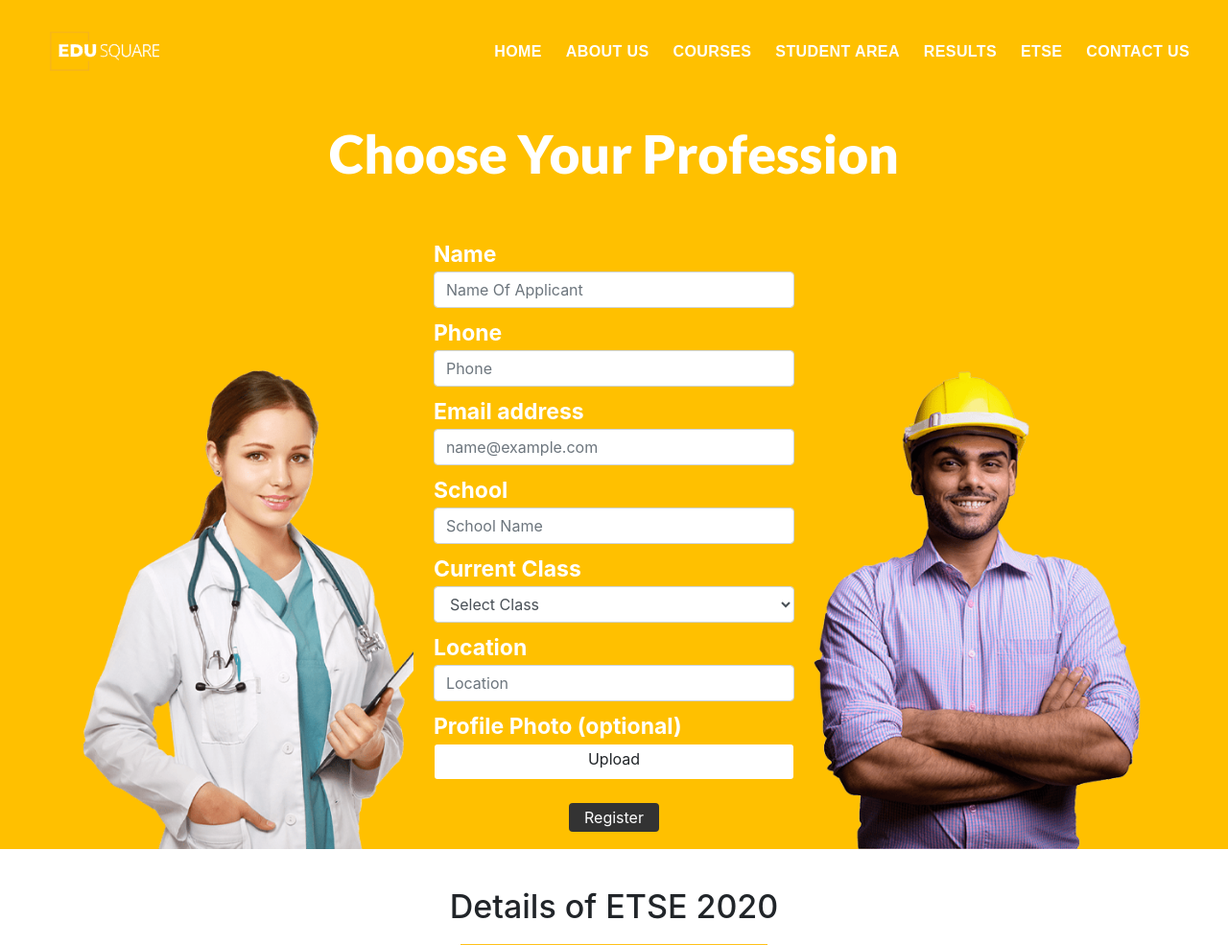
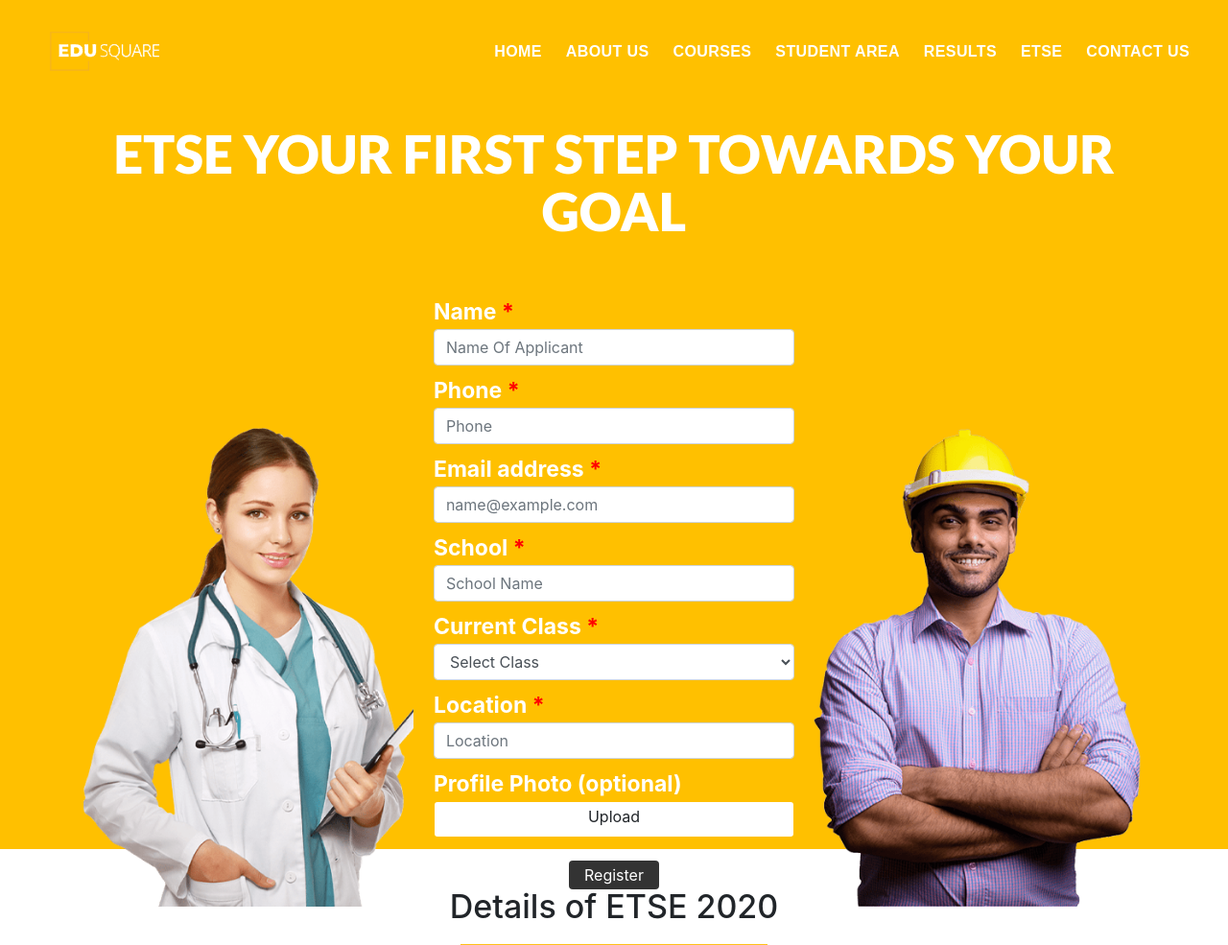
Before and after one commit to vinayakkalra/enroll-edusquare, a PHP site: page / in a window 1280 px wide. Shown: the top 985 px of the page at 96% size. Run offline with PHP 8.4, Linux system fonts and the light colour scheme; some libraries are stand-ins or nearby versions.

Commit message:
update index.php

```diff
--- a/index.php
+++ b/index.php
@@ -245,6 +245,8 @@
             animation-name: fadeInUp;
             transition: all ease 0.3s;
         }
+
+        .required:after { content:" *";color:red; }
     </style>
 
 </head>
@@ -446,7 +448,7 @@ else{
         <div class="container-fluid position-relative p-0 colors"
             style="margin-top: 80px;width: 100%;height:805px;background-color: #FFC000;">
             <div class="container p-0">
-                <h1 class="headertext" style="padding-top: 50px;">Choose Your Profession</h1>
+                <h1 class="headertext" style="padding-top: 50px;">ETSE YOUR FIRST STEP TOWARDS YOUR GOAL</h1>
                 <div class="container p-0" style="display: flex;margin-top: 30px;">
                     <div class="container-fluid" style="width: 33%;margin-top:149px;">
                         <img src="images\headerdocdesk.png" alt="/image1/" style="width: 344px;">
@@ -454,27 +456,27 @@ else{
                     <div class="container-fluid" style="width: 33%; padding: 0;margin-top: 35px;">
                        <form id="vectform"  method="post" enctype="multipart/form-data">
                             <div class="form-group">
-                                <label for="exampleFormControlInput1" class="formstyle">Name</label>
+                                <label for="exampleFormControlInput1" class="formstyle required">Name</label>
                                 <input type="text" class="form-control" id="name-desktop" name="name-desktop"
                                     placeholder="Name Of Applicant">
                             </div>
                             <div class="form-group">
-                                <label for="exampleFormControlInput3" class="formstyle">Phone</label>
+                                <label for="exampleFormControlInput3" class="formstyle required">Phone</label>
                                 <input type="tel" class="form-control" id="phone-desktop"  name="phone-desktop"
                                     placeholder="Phone">
                             </div>
                             <div class="form-group">
-                                <label for="exampleFormControlInput2" class="formstyle">Email address</label>
+                                <label for="exampleFormControlInput2" class="formstyle required">Email address</label>
                                 <input type="email" class="form-control" id="email-desktop" name="email-desktop"
                                     placeholder="name@example.com">
                             </div>
                             <div class="form-group">
-                                <label for="exampleFormControlInput4" class="formstyle">School</label>
+                                <label for="exampleFormControlInput4" class="formstyle required">School</label>
                                 <input type="text" class="form-control" id="school-desktop" name="school-desktop"
                                     placeholder="School Name">
                             </div>
                             <div class="form-group">
-                                <label for="exampleFormControlSelect1" class="formstyle">Current Class</label>
+                                <label for="exampleFormControlSelect1" class="formstyle required">Current Class</label>
                                 <select class="form-control" id="current-class-desktop" name="current-class-desktop">
                                     <option value="0">Select Class</option>
                                     <option>Class VIII</option>
@@ -483,7 +485,7 @@ else{
                                 </select>
                             </div>
                             <div class="form-group">
-                                <label for="exampleFormControlSelect2" class="formstyle">Location</label>
+                                <label for="exampleFormControlSelect2" class="formstyle required">Location</label>
                                 <input type="text" class="form-control" id="Location-desktop" name="Location-desktop"
                                     placeholder="Location">
                             </div>
@@ -1095,27 +1097,27 @@ else{
                 style="width: 80%;margin: 0 auto;background-color: #FFC000;margin-top: 20px;border-radius: 20px;padding: 30px;">
                 <form id="vectformmob"  method="post" enctype="multipart/form-data">
                     <div class="form-group">
-                        <label for="exampleFormControlInput2mob" class="formstyle">Name</label>
+                        <label for="exampleFormControlInput2mob" class="formstyle required">Name</label>
                         <input type="text" class="form-control" id="name-mob" name="name-mob"
                             placeholder="Name Of Applicant">
                     </div>
                     <div class="form-group">
-                        <label for="exampleFormControlInput3mob" class="formstyle">Phone</label>
+                        <label for="exampleFormControlInput3mob" class="formstyle required">Phone</label>
                         <input type="tel" class="form-control" id="phone-mob"  name="phone-mob"
                             placeholder="Phone">
                     </div>
                     <div class="form-group">
-                        <label for="exampleFormControlInput1mob" class="formstyle">Email address</label>
+                        <label for="exampleFormControlInput1mob" class="formstyle required">Email address</label>
                         <input type="email" class="form-control" id="email-mob" name="email-mob"
                             placeholder="name@example.com">
                     </div>
                     <div class="form-group">
-                        <label for="exampleFormControlInput4mob" class="formstyle">School</label>
+                        <label for="exampleFormControlInput4mob" class="formstyle required">School</label>
                         <input type="text" class="form-control" id="school-mob" name="school-mob"
                             placeholder="School Name">
                     </div>
                     <div class="form-group">
-                        <label for="exampleFormControlSelect1mob" class="formstyle">Current Class</label>
+                        <label for="exampleFormControlSelect1mob" class="formstyle required">Current Class</label>
                         <select class="form-control" id="current-class-mob" name="current-class-mob">
                             <option value="0">Select Class</option>
                             <option>Class VIII</option>
@@ -1124,7 +1126,7 @@ else{
                         </select>
                     </div>
                     <div class="form-group">
-                        <label for="exampleFormControlSelect2mob" class="formstyle">Location</label>
+                        <label for="exampleFormControlSelect2mob" class="formstyle required">Location</label>
                         <input type="text" class="form-control" id="Location-mob" name="Location-mob"
                             placeholder="Location">
                     </div>
```
Also changed, not shown: images/Untitled-4.jpglogi.jpg.
